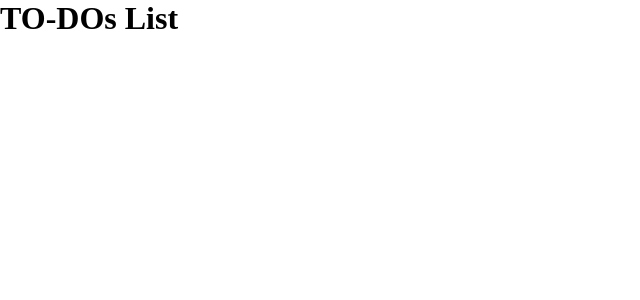
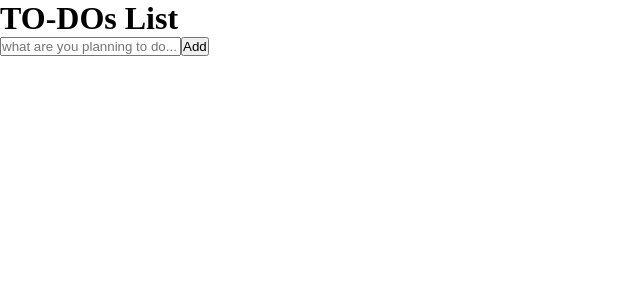
Before and after one commit to jolene-jebet/To-Do-List, a React (Create React App) app: page / in a window 1280 px wide. Shown: the top 300 px of the page, without its empty margins (0-640 px from the left). Built offline with nearby package versions, Linux system fonts and the light colour scheme.

Commit message:
render the form to app.js

```diff
--- a/src/App.js
+++ b/src/App.js
@@ -1,5 +1,6 @@
 import React from 'react';
 import Header from './components/Header';
+import Form from './components/Form';
 import './App.css';
 
 const App = () => {
@@ -9,6 +10,9 @@ const App = () => {
         <div>
           <Header />
         </div>
+        <div>
+          <Form />
+        </div>
       </div>
 
     </div>
```
